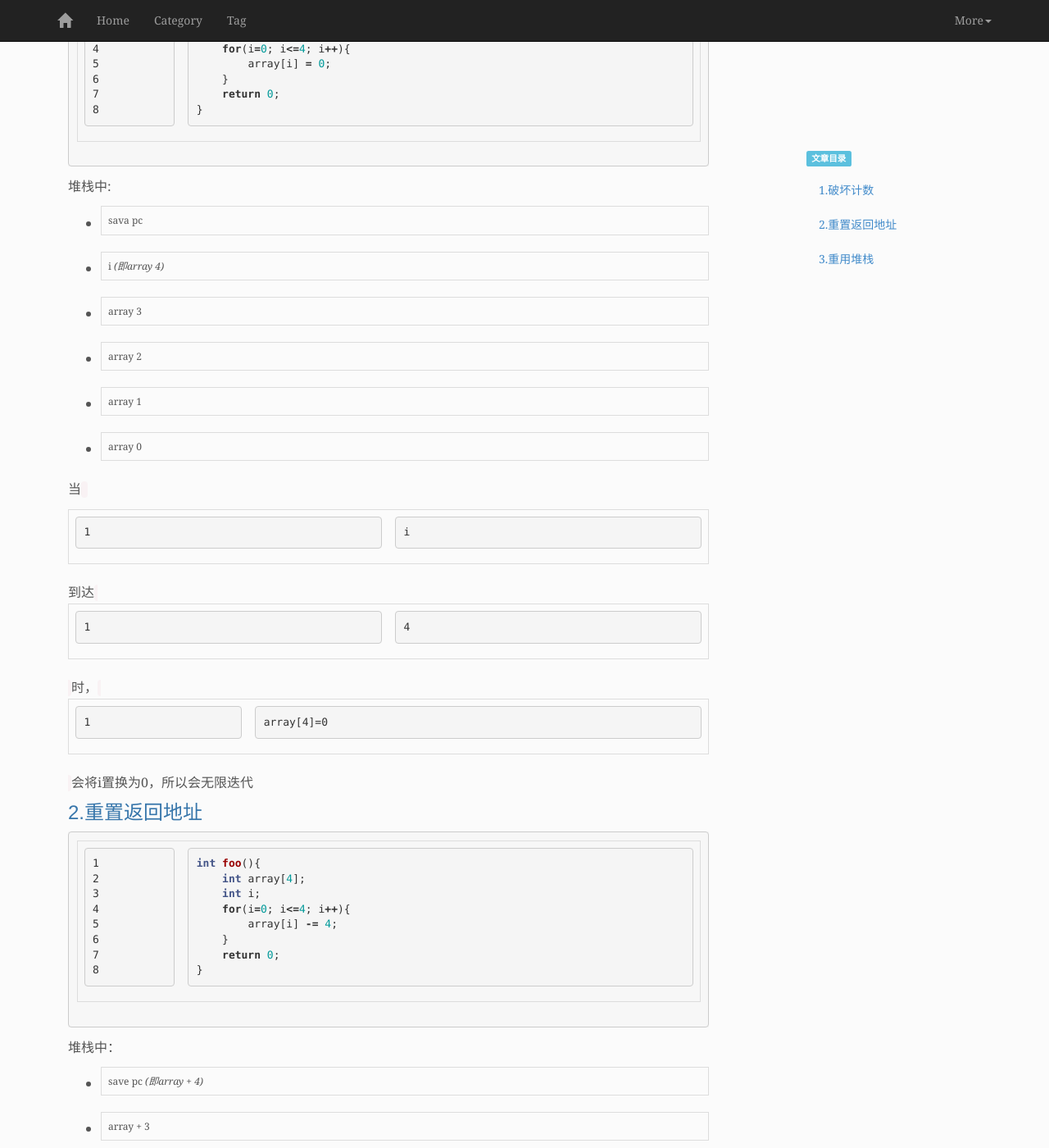
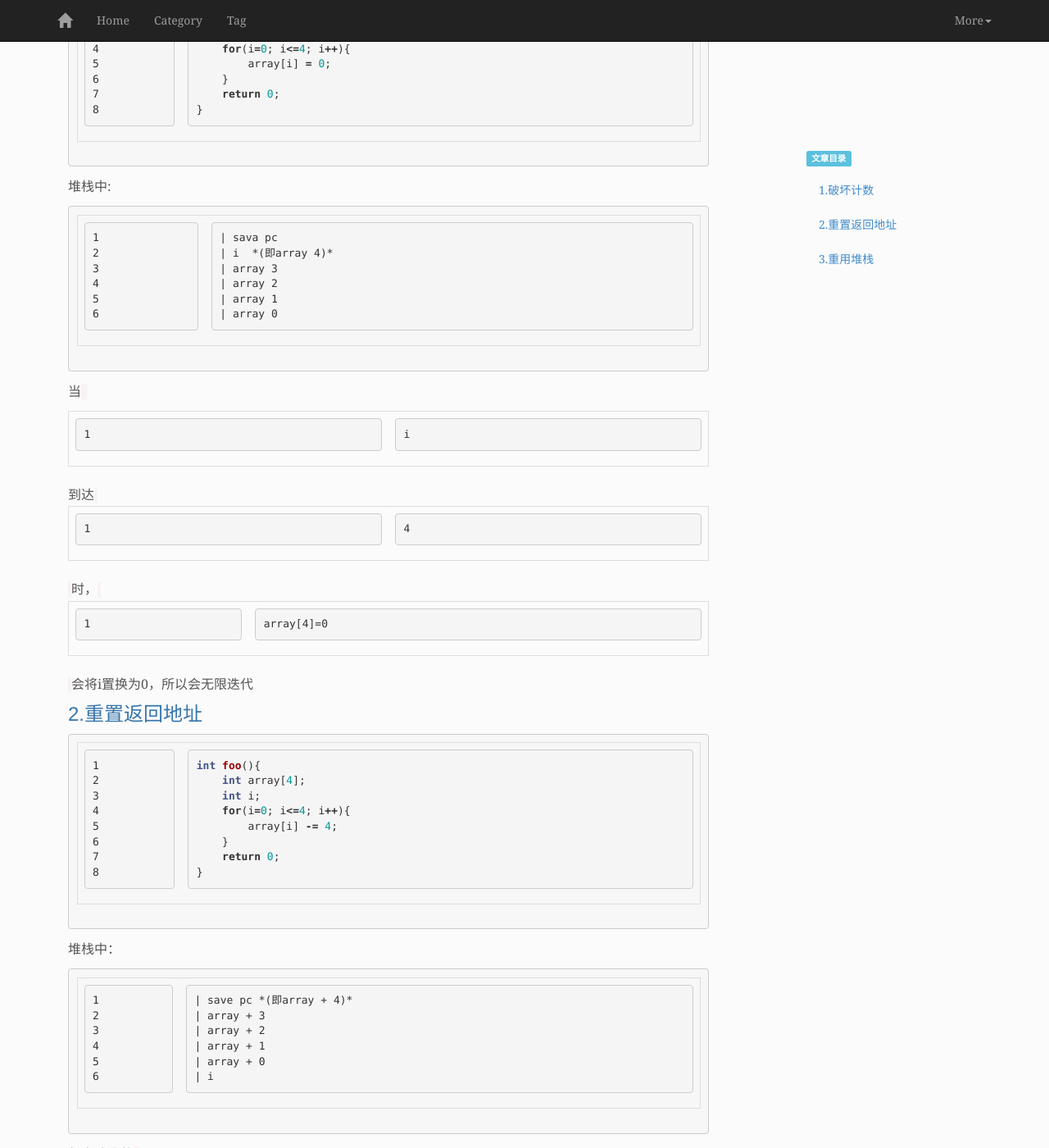
Before and after one commit to mapan1984/mapan1984.github.io, a Jekyll site: the page built from _posts/program/2016-03-28-C-有关内存的小谜题.md, in a window 1280 px wide and 1400 px high, scrolled down 296 px. Shown: the whole window at 82% size. Built offline with Jekyll 4.4.1, drawn with Linux system fonts in a browser that asks for light colours; nearby versions of some CDN libraries; library files that are not in the unit come from our copies; comment, search, counter and statistics services are not loaded; some of the changed text lies outside the part shown.

Commit message:
POST: Daily Increase

```diff
--- a/_posts/program/2016-03-28-C-有关内存的小谜题.md
+++ b/_posts/program/2016-03-28-C-有关内存的小谜题.md
@@ -19,12 +19,12 @@ int main(){
 
 堆栈中:
 
-- | sava pc
-- | i  *(即array 4)*
-- | array 3
-- | array 2
-- | array 1
-- | array 0
+    | sava pc
+    | i  *(即array 4)*
+    | array 3
+    | array 2
+    | array 1
+    | array 0
 
 当`i`到达`4`时，`array[4]=0`会将i置换为0，所以会无限迭代
 
@@ -43,12 +43,12 @@ int foo(){
 
 堆栈中：
 
-- | save pc *(即array + 4)*
-- | array + 3
-- | array + 2
-- | array + 1
-- | array + 0
-- | i
+    | save pc *(即array + 4)*
+    | array + 3
+    | array + 2
+    | array + 1
+    | array + 0
+    | i
 
 每次迭代的`array + 4`，即save pc处，将返回地址减4，又会再次调用此函数，从而无限迭代
 
@@ -79,12 +79,12 @@ void printArray(){
 输出结果：1，2，3，4，5，6，7， ...........100,
 堆栈中:
 
-- | save pc
-- | array 99
-- | array 98
-- | array 97
-- | ..........
-- | array 1
-- | array 0
+    | save pc
+    | array 99
+    | array 98
+    | array 97
+    | ..........
+    | array 1
+    | array 0
 
 即newIntArray()在堆栈中创建数据后，printArray()又一次重新使用同一堆栈
```
Also changed, not shown: _posts/manual/2016-06-26-Shell-Script-Tips.md (+144 -131 lines), _posts/system/2016-07-06-并发编程.md (deleted, +0 -41 lines), _posts/system/2016-10-02-Unix-并发编程.md (added, +122 -0 lines), _drafts/Python-利用metaclass实现ORM.md (renamed from _drafts/2016-04-03-python-利用metaclass实现ORM.md), _drafts/Unix-同步线程.md (renamed from _drafts/2016-09-21-Unix-同步线程.md), _drafts/kramdown.md (renamed from _posts/manual/2016-09-16-kramdown.md), _drafts/用C实现贪吃蛇.md (renamed from _drafts/2016-06-03-用C实现贪吃蛇.md), _drafts/电脑选购.md (renamed from _drafts/computer.md), _posts/algorithm/2016-09-16-算法分析基础.md (line endings or trailing spaces).
